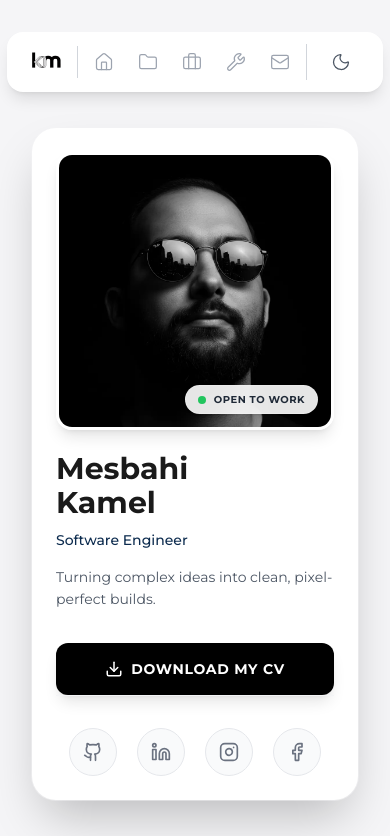
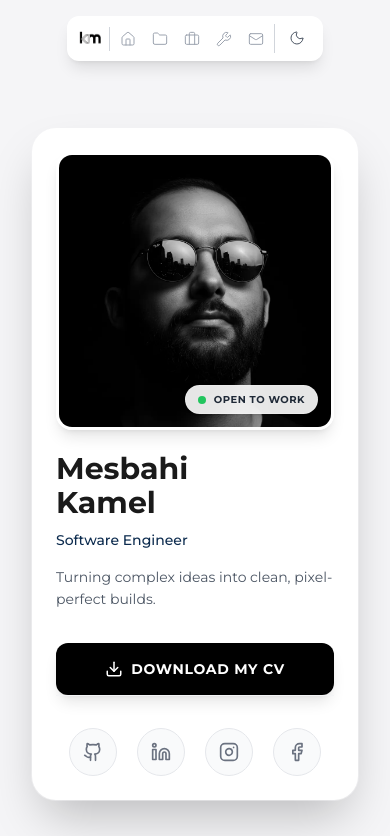
Before and after one commit to KamelMesbahi13/portfolio, a React (Vite) app: page / in a window 390 px wide. Shown: the top 836 px of the page. Built offline with nearby package versions, Linux system fonts and the light colour scheme.

Commit message:
fixing some code

```diff
--- a/src/Components/Navbar/Navbar.jsx
+++ b/src/Components/Navbar/Navbar.jsx
@@ -20,9 +20,9 @@ const NavItem = memo(({ item, isHovered, onMouseEnter, onMouseLeave }) => {
       onMouseEnter={onMouseEnter}
       onMouseLeave={onMouseLeave}
     >
-      <button className="p-2 transition-all duration-300 rounded-lg group">
+      <button className="p-1.5 sm:p-2 transition-all duration-300 rounded-lg group">
         <Icon
-          className="w-5 h-5 text-gray-400 transition-colors duration-300 group-hover:text-gray-900 dark:group-hover:text-white"
+          className="w-4 h-4 text-gray-400 transition-colors duration-300 sm:w-5 sm:h-5 group-hover:text-gray-900 dark:group-hover:text-white"
           strokeWidth={1.5}
         />
       </button>
@@ -46,20 +46,20 @@ NavItem.displayName = "NavItem";
 const ThemeToggle = () => {
   const { isDarkMode, toggleTheme } = useTheme();
   return (
-    <div className="pl-4 border-l border-gray-300 dark:border-gray-700">
+    <div className="pl-2 border-l border-gray-300 sm:pl-4 dark:border-gray-700">
       <button
         onClick={toggleTheme}
-        className="p-2 transition-all duration-300 rounded-lg group hover:bg-gray-200 dark:hover:bg-gray-700"
+        className="p-1.5 sm:p-2 transition-all duration-300 rounded-lg group hover:bg-gray-200 dark:hover:bg-gray-700"
         aria-label="Toggle theme"
       >
         {isDarkMode ? (
           <Sun
-            className="w-5 h-5 text-gray-400 transition-colors duration-300 group-hover:text-yellow-500"
+            className="w-4 h-4 text-gray-400 transition-colors duration-300 sm:w-5 sm:h-5 group-hover:text-yellow-500"
             strokeWidth={1.5}
           />
         ) : (
           <Moon
-            className="w-5 h-5 text-gray-600 transition-colors duration-300 group-hover:text-blue-600"
+            className="w-4 h-4 text-gray-600 transition-colors duration-300 sm:w-5 sm:h-5 group-hover:text-blue-600"
             strokeWidth={1.5}
           />
         )}
@@ -73,15 +73,15 @@ export default function AnimatedNavbar() {
   const { isDarkMode } = useTheme();
 
   return (
-    <div className="fixed z-50 flex items-start justify-center w-full pt-8">
-      <nav className="px-6 py-3 bg-white dark:bg-[#1C1A19] shadow-lg rounded-2xl transition-colors duration-300">
-        <div className="flex items-center gap-2 md:gap-4">
-          {/* Logo - Changes based on theme */}
-          <div className="pr-4 border-r border-gray-300 dark:border-gray-700">
+    <div className="fixed z-50 flex items-start justify-center w-full px-2 pt-4 sm:pt-8 sm:px-0">
+      <nav className="px-3 sm:px-6 py-2 sm:py-3 bg-white dark:bg-[#1C1A19] shadow-lg rounded-xl sm:rounded-2xl transition-colors duration-300">
+        <div className="flex items-center gap-1 sm:gap-2 md:gap-4">
+          {/* Logo */}
+          <div className="pr-2 border-r border-gray-300 sm:pr-4 dark:border-gray-700">
             <img
               src={isDarkMode ? LogoWhite : Logo}
               alt="KM Logo"
-              className="w-auto h-8 transition-opacity duration-300 md:h-10"
+              className="w-auto h-6 transition-opacity duration-300 sm:h-8 md:h-10"
               width="40"
               height="40"
               loading="eager"
```
